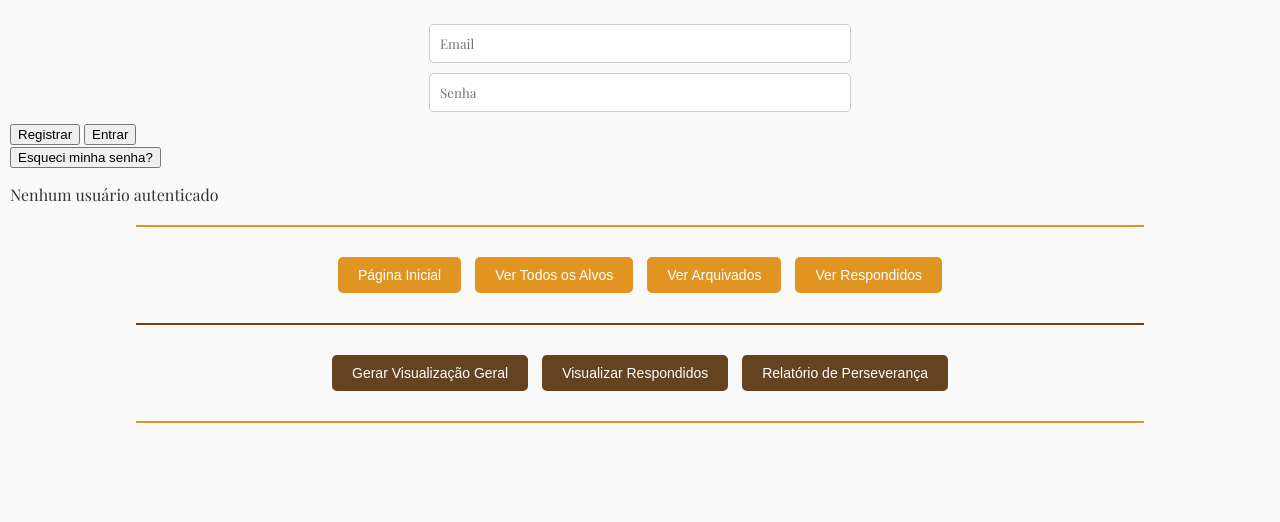
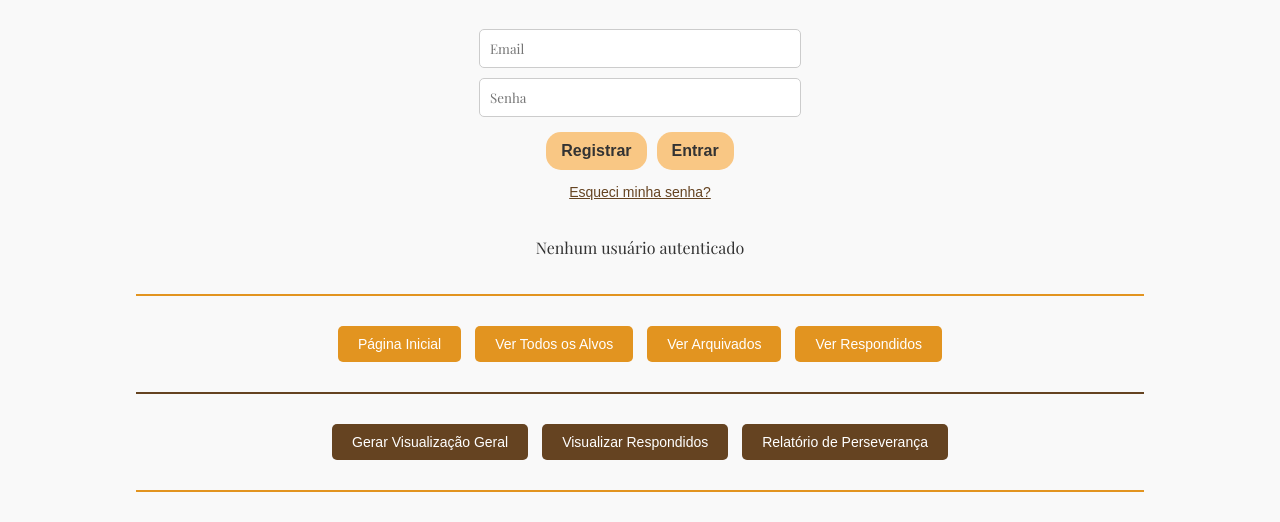
Before and after one commit to Fernnog/Teste-Ora-o, a plain HTML site: page index.html in a window 1280 px wide. Shown: the part 290-812 px from the top of the page. Drawn offline with nearby package versions, Linux system fonts and the light colour scheme; no server answers.

Commit message:
Update styles.css

```diff
--- a/styles.css
+++ b/styles.css
@@ -47,7 +47,7 @@ body {
 
 .main-title {
     text-align: center; /* Centraliza o título h1 */
-    margin-bottom: 20px; /* Ajusta o espaço entre o título e o restante */
+    margin-bottom: 10px; /* Ajusta o espaço entre o título e o restante */
 }
 
 h1 {
@@ -655,6 +655,89 @@ input[type="date"] {
     margin-top: 10px; /* Espaço acima dos botões */
 }
 /* ==== FIM SEÇÃO - ESTILOS CENTRALIZAR BOTÕES ==== */
+
+/* ==== INÍCIO SEÇÃO - ESTILOS DA SEÇÃO DE AUTENTICAÇÃO ==== */
+
+/* Container principal da seção de autenticação */
+.auth-section {
+    display: flex;
+    flex-direction: column; /* Organiza os elementos verticalmente */
+    align-items: center; /* Centraliza os elementos horizontalmente */
+    margin-bottom: 20px;
+    text-align: center; /* Centraliza o texto dentro dos elementos */
+}
+
+/* Estilos para os inputs de email e senha */
+.auth-section input[type="email"],
+.auth-section input[type="password"] {
+    margin: 5px 0; /* Espaço acima e abaixo de cada input */
+    padding: 10px;
+    width: 80%; /* Largura responsiva */
+    max-width: 300px; /* Largura máxima para evitar inputs muito largos */
+    border: 1px solid #ccc;
+    border-radius: 5px;
+    font-family: 'Playfair Display', serif;
+}
+
+/* Container para os botões de Registrar e Entrar */
+.auth-buttons {
+    display: flex;
+    gap: 10px; /* Espaço entre os botões */
+    margin-top: 10px;
+    justify-content: center; /* Centraliza os botões no container */
+
+}
+
+/* Estilos para os botões de autenticação (Registrar, Entrar) */
+.auth-btn {
+    padding: 10px 15px;
+    border: none;
+    border-radius: 15px; /* Bordas mais arredondadas */
+    background-color: #f9c784; /* Tom mais claro, da paleta */
+    color: #333;
+    cursor: pointer;
+    transition: background-color 0.3s;
+    font-size: 16px; /* Aumentei um pouco o tamanho da fonte */
+    font-weight: bold; /* Deixei em negrito para destacar */
+}
+
+.auth-btn:hover {
+    background-color: #f2b366; /* Tom ligeiramente mais escuro no hover */
+}
+
+/* Container para o link "Esqueci minha senha" */
+.forgot-password-container {
+    margin-top: 10px;
+}
+
+/* Estilos para o link "Esqueci minha senha" */
+.forgot-password-btn {
+    background: none;
+    border: none;
+    color: #654321; /* Cor do texto (marrom escuro) */
+    cursor: pointer;
+    text-decoration: underline;
+    font-size: 14px;
+}
+
+.forgot-password-btn:hover {
+    text-decoration: none; /* Remove o sublinhado no hover */
+}
+
+/* Container para o status de autenticação e botão Sair */
+.auth-status-container {
+    display: flex;
+    flex-direction: column; /* Organiza verticalmente */
+    align-items: center;
+    margin-top: 20px;
+    gap: 10px; /* Espaço entre status e botão */
+}
+
+.auth-status {
+    font-size: 16px;
+}
+/* ==== FIM SEÇÃO - ESTILOS DA SEÇÃO DE AUTENTICAÇÃO ==== */
+
 /* ==== INÍCIO SEÇÃO - RESPONSIVIDADE ==== */
 /* Media query para telas menores */
 @media (max-width: 768px) {
```
